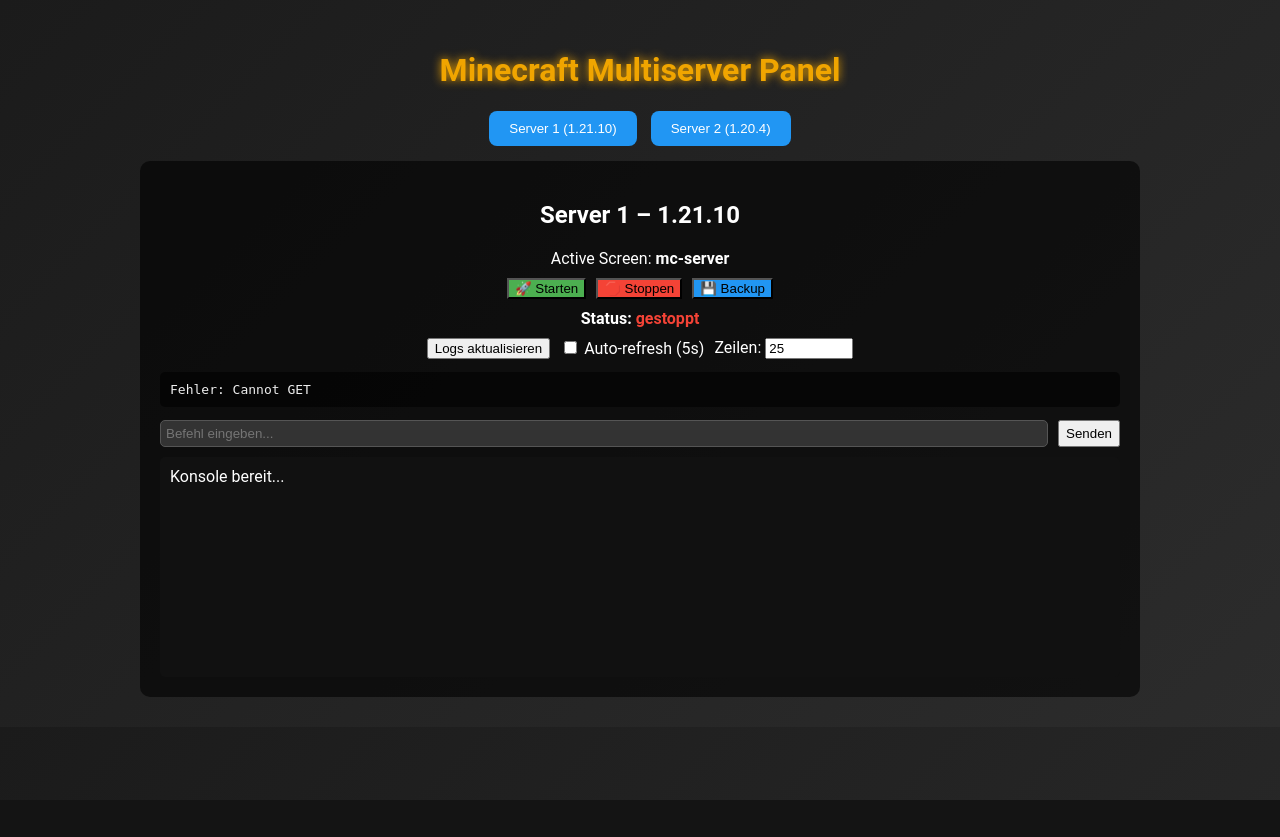
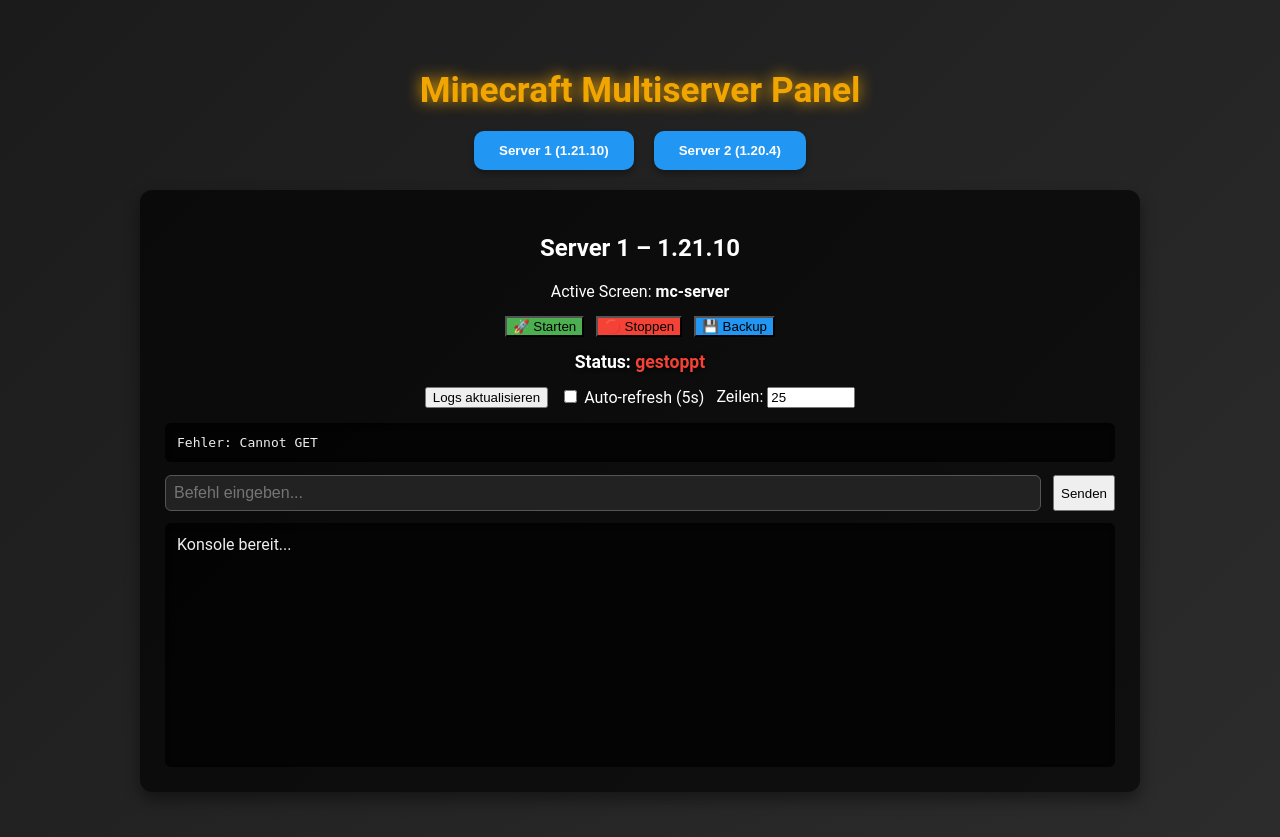
Before and after one commit to AUTLeon/Webpanel, a Flask app: page / in a window 1280 px wide. Before the commit the page ends 800 px from the top, so only its background shows below. Run offline with Flask 3, Linux system fonts and the light colour scheme.

Commit message:
Auto sync Sun Dec  7 17:40:01 UTC 2025

```diff
--- a/static/style.css
+++ b/static/style.css
@@ -1,3 +1,4 @@
+/* Grundlegendes Styling */
 body {
     background: linear-gradient(135deg, #1b1b1b, #2c2c2c);
     color: #fff;
@@ -7,99 +8,128 @@
     padding: 0;
 }
 
+/* Wrapper für zentrierten Inhalt */
 .wrapper {
     width: 100%;
     max-width: 1000px;
-    margin: 20px auto;
-    padding: 10px;
+    margin: 30px auto;
+    padding: 15px;
 }
 
+/* Überschriften */
 h1 {
-    font-size: 2rem;
+    font-size: 2.2rem;
     color: #f0a500;
-    text-shadow: 0 0 10px #f0a500;
+    text-shadow: 0 0 15px #f0a500;
+    margin-bottom: 20px;
 }
 
+/* Server-Switch Bereich */
 .server-switch {
+    margin: 20px 0;
+}
+
+.switch-btn {
+    padding: 12px 25px;
+    margin: 0 8px;
+    border: none;
+    border-radius: 10px;
+    background: #2196f3;
+    color: #fff;
+    font-weight: bold;
+    cursor: pointer;
+    transition: all 0.3s ease;
+    box-shadow: 0 4px 6px rgba(0,0,0,0.3);
+}
+.switch-btn:hover {
+    background: #42a5f5;
+    transform: translateY(-2px);
+}
+
+/* Server-Panel */
+.server-panel {
+    background: rgba(0,0,0,0.65);
+    padding: 25px;
+    border-radius: 12px;
+    margin-top: 20px;
+    box-shadow: 0 8px 15px rgba(0,0,0,0.4);
+}
+
+/* Button-Gruppen */
+.buttons {
+    display: flex;
+    gap: 12px;
+    justify-content: center;
     margin: 15px 0;
 }
 
-.switch-btn {
-    padding: 10px 20px;
-    margin: 0 5px;
-    border: none;
-    border-radius: 8px;
-    background: #2196f3;
-    color: white;
-    cursor: pointer;
-}
-.switch-btn:hover {
-    background: #42a5f5;
+button.start { background: #4caf50; }
+button.start:hover { background: #66bb6a; transform: translateY(-2px); }
+
+button.stop { background: #f44336; }
+button.stop:hover { background: #e57373; transform: translateY(-2px); }
+
+button.backup { background: #2196f3; }
+button.backup:hover { background: #42a5f5; transform: translateY(-2px); }
+
+/* Statusanzeige */
+.status {
+    margin: 12px 0;
+    font-weight: bold;
+    font-size: 1.1rem;
+    text-shadow: 0 0 5px #000;
 }
 
-.server-panel {
-    background: rgba(0,0,0,0.6);
-    padding: 20px;
-    border-radius: 10px;
-    margin-top: 15px;
+/* Logs Steuerung */
+.logs-controls {
+    margin: 15px 0;
+    display: flex;
+    gap: 12px;
+    justify-content: center;
+    flex-wrap: wrap;
 }
 
-.buttons {
-    display: flex;
-    gap: 10px;
-    justify-content: center;
-    margin: 10px 0;
+/* Logs & Konsole */
+.logs, .console-output {
+    background: rgba(0,0,0,0.7);
+    color: #eee;
+    padding: 12px;
+    border-radius: 6px;
+    text-align: left;
+    overflow: auto;
+    box-shadow: inset 0 2px 5px rgba(0,0,0,0.5);
 }
 
-button.start { background: #4caf50; }
-button.start:hover { background: #66bb6a; }
-button.stop { background: #f44336; }
-button.stop:hover { background: #e57373; }
-button.backup { background: #2196f3; }
-button.backup:hover { background: #42a5f5; }
-
-.status { margin: 10px 0; font-weight: bold; }
-
-.logs-controls { margin: 10px 0; display:flex; gap:10px; justify-content:center; flex-wrap:wrap; }
-
 .logs {
-    background: rgba(0,0,0,0.6);
-    color: #eee;
-    padding: 10px;
     max-height: 300px;
-    overflow: auto;
-    border-radius: 5px;
-    text-align: left;
 }
 
 .console-output {
-    background: #111;
-    color: #fff;
-    padding: 10px;
-    margin-top: 10px;
-    height: 200px;
-    overflow-y: auto;
-    border-radius: 5px;
-    text-align: left;
+    height: 220px;
+    margin-top: 12px;
 }
 
+/* Konsole Eingabe */
 .console-input {
     display: flex;
-    gap: 10px;
-    margin-top: 10px;
+    gap: 12px;
+    margin-top: 12px;
     justify-content: center;
 }
 
 .console-input-text {
     flex: 1;
-    padding: 5px;
-    border-radius: 5px;
+    padding: 8px;
+    border-radius: 6px;
     border: 1px solid #555;
-    background: #333;
-    color: white;
+    background: #222;
+    color: #fff;
+    font-size: 1rem;
 }
 
-@media only screen and (max-width:900px){
+/* Responsive Design */
+@media only screen and (max-width: 900px){
     .server-panel { width: 95%; margin: 0 auto; }
-    h1 { font-size: 1.5rem; }
+    h1 { font-size: 1.6rem; }
+    .switch-btn, .buttons button { padding: 10px 18px; font-size: 0.95rem; }
 }
```
